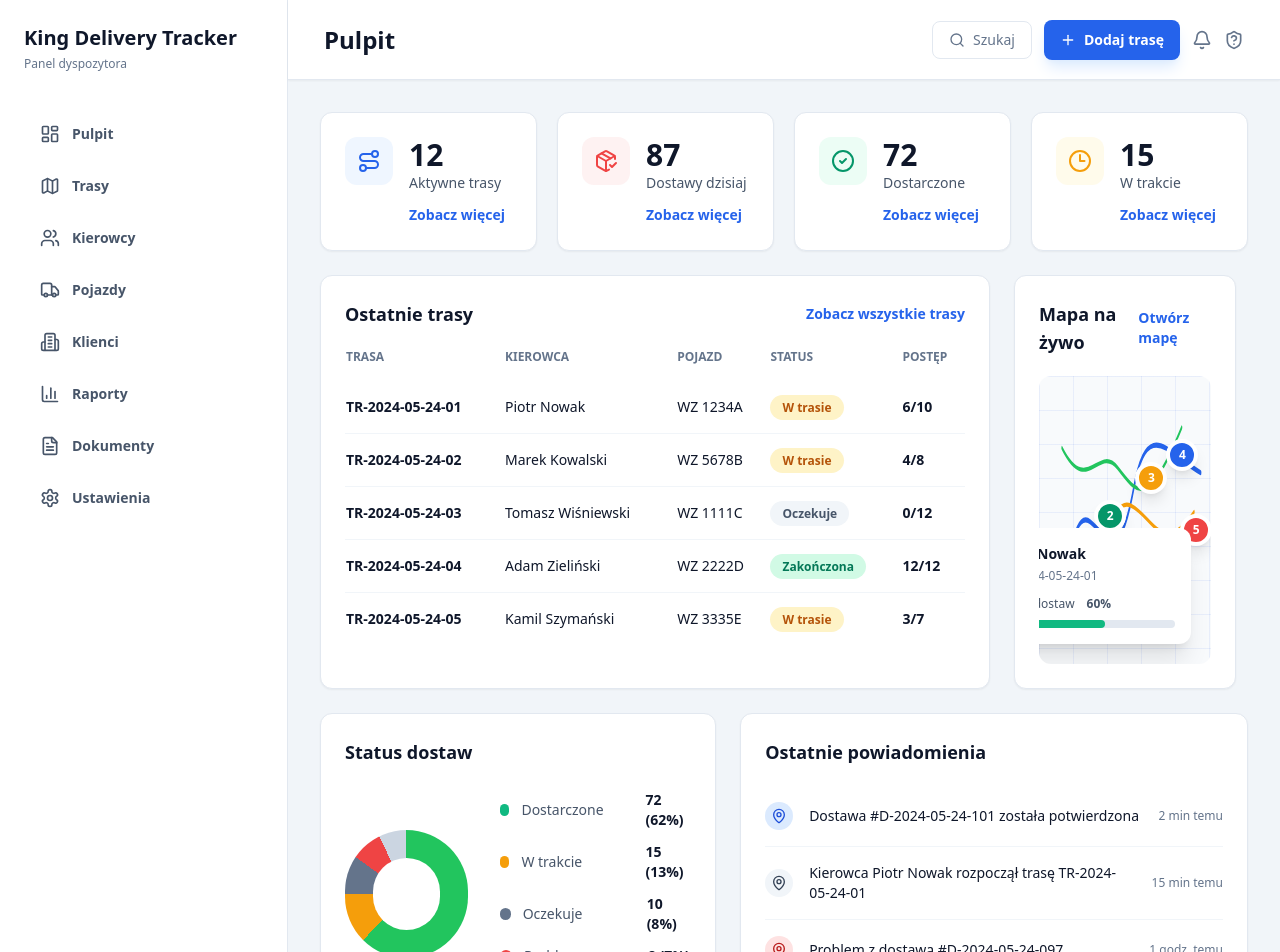
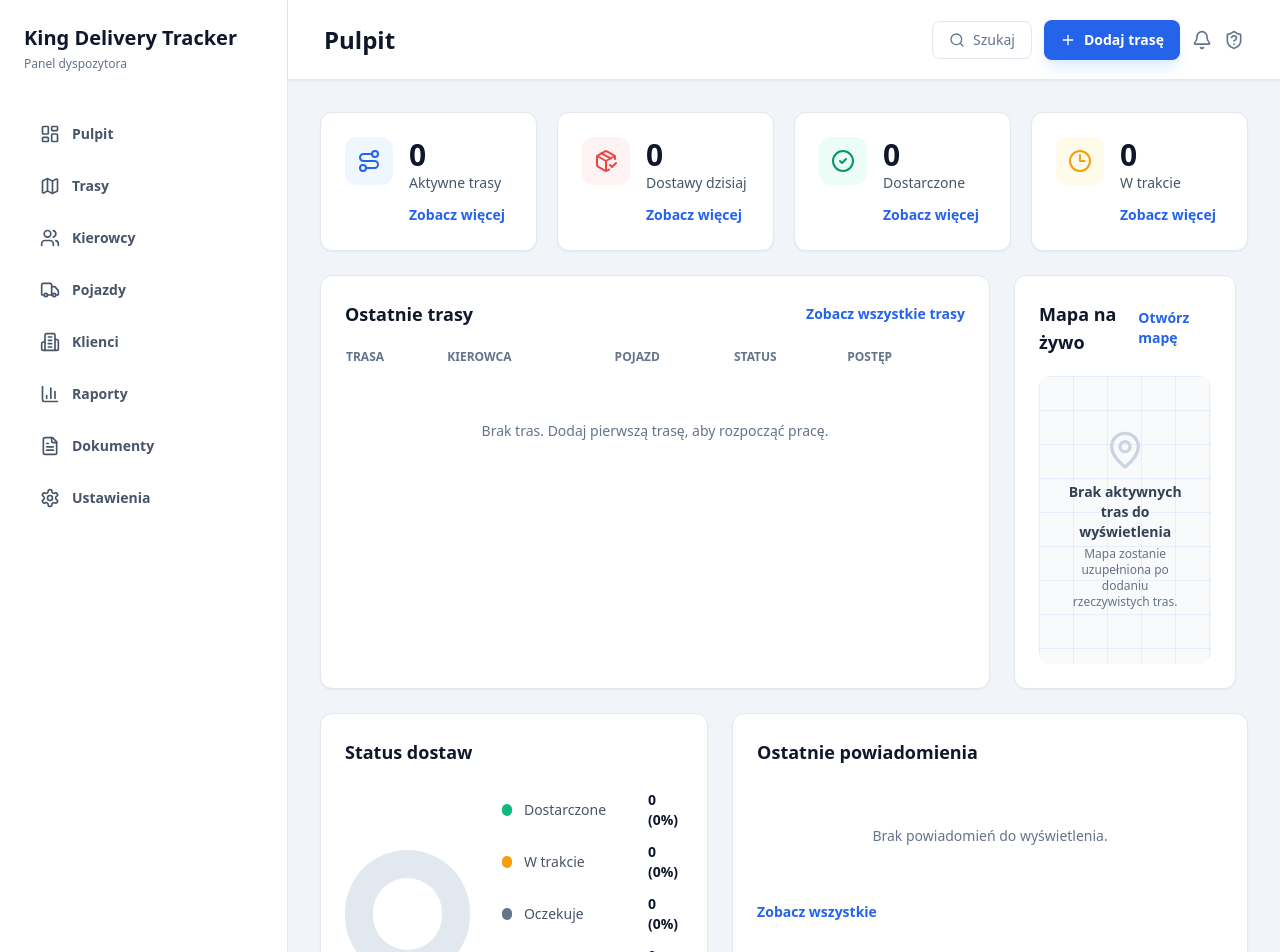
Before and after one commit to PolskiEMS/King-Delivery-Tracker, a Next.js app: page /dispatcher in a window 1280 px wide. Shown: the top 952 px of the page. Built offline with nearby package versions, Linux system fonts and the light colour scheme.

Commit message:
Remove demo data from app views

```diff
--- a/src/app/admin/page.tsx
+++ b/src/app/admin/page.tsx
@@ -4,7 +4,7 @@ import { ArrowLeft, Database, ShieldCheck, UserCog, Users } from "lucide-react";
 const cards = [
   {
     title: "Użytkownicy",
-    description: "128 kont w systemie",
+    description: "0 kont w systemie",
     icon: Users,
     color: "bg-blue-50 text-blue-600",
   },
--- a/src/app/dispatcher/page.tsx
+++ b/src/app/dispatcher/page.tsx
@@ -14,7 +14,7 @@ import { Sidebar } from "@/components/dashboard/sidebar";
 const stats = [
   {
     label: "Aktywne trasy",
-    value: "12",
+    value: "0",
     link: "Zobacz więcej",
     icon: Route,
     color: "text-blue-600",
@@ -22,7 +22,7 @@ const stats = [
   },
   {
     label: "Dostawy dzisiaj",
-    value: "87",
+    value: "0",
     link: "Zobacz więcej",
     icon: PackageCheck,
     color: "text-red-500",
@@ -30,7 +30,7 @@ const stats = [
   },
   {
     label: "Dostarczone",
-    value: "72",
+    value: "0",
     link: "Zobacz więcej",
     icon: CheckCircle2,
     color: "text-emerald-600",
@@ -38,7 +38,7 @@ const stats = [
   },
   {
     label: "W trakcie",
-    value: "15",
+    value: "0",
     link: "Zobacz więcej",
     icon: Clock3,
     color: "text-amber-500",
@@ -46,31 +46,17 @@ const stats = [
   },
 ];
 
-const routes = [
-  ["TR-2024-05-24-01", "Piotr Nowak", "WZ 1234A", "W trasie", "6/10"],
-  ["TR-2024-05-24-02", "Marek Kowalski", "WZ 5678B", "W trasie", "4/8"],
-  ["TR-2024-05-24-03", "Tomasz Wiśniewski", "WZ 1111C", "Oczekuje", "0/12"],
-  ["TR-2024-05-24-04", "Adam Zieliński", "WZ 2222D", "Zakończona", "12/12"],
-  ["TR-2024-05-24-05", "Kamil Szymański", "WZ 3335E", "W trasie", "3/7"],
+const routes: string[][] = [];
+
+const deliveryStatuses = [
+  ["Dostarczone", "0 (0%)", "bg-emerald-500"],
+  ["W trakcie", "0 (0%)", "bg-amber-500"],
+  ["Oczekuje", "0 (0%)", "bg-slate-500"],
+  ["Problem", "0 (0%)", "bg-red-500"],
+  ["Anulowane", "0 (0%)", "bg-slate-300"],
 ];
 
-const notifications = [
-  [
-    "Dostawa #D-2024-05-24-101 została potwierdzona",
-    "2 min temu",
-    "bg-blue-100 text-blue-700",
-  ],
-  [
-    "Kierowca Piotr Nowak rozpoczął trasę TR-2024-05-24-01",
-    "15 min temu",
-    "bg-slate-100 text-slate-700",
-  ],
-  [
-    "Problem z dostawą #D-2024-05-24-097",
-    "1 godz. temu",
-    "bg-red-100 text-red-700",
-  ],
-];
+const notifications: string[][] = [];
 
 function StatusBadge({ status }: { status: string }) {
   const styles: Record<string, string> = {
@@ -92,58 +78,15 @@ function StatusBadge({ status }: { status: string }) {
 
 function MapPreview() {
   return (
-    <div className="map-grid relative h-72 overflow-hidden rounded-xl bg-slate-50">
-      <svg
-        className="absolute inset-0 h-full w-full"
-        viewBox="0 0 600 280"
-        fill="none"
-        preserveAspectRatio="none"
-      >
-        <path
-          d="M38 230 C105 205 112 126 179 142 S282 181 330 109 S451 76 563 94"
-          stroke="#2563eb"
-          strokeWidth="5"
-          strokeLinecap="round"
-        />
-        <path
-          d="M166 205 C231 184 245 116 320 126 S431 178 540 132"
-          stroke="#f59e0b"
-          strokeWidth="4"
-          strokeLinecap="round"
-        />
-        <path
-          d="M80 70 C166 118 207 66 273 89 S373 134 497 50"
-          stroke="#22c55e"
-          strokeWidth="4"
-          strokeLinecap="round"
-        />
-      </svg>
-
-      {[
-        ["1", "left-[14%] top-[58%] bg-blue-600"],
-        ["2", "left-[32%] top-[43%] bg-emerald-600"],
-        ["3", "left-[56%] top-[30%] bg-amber-500"],
-        ["4", "left-[74%] top-[22%] bg-blue-600"],
-        ["5", "left-[82%] top-[48%] bg-red-500"],
-      ].map(([label, classes]) => (
-        <span
-          key={label}
-          className={`absolute flex h-8 w-8 items-center justify-center rounded-full border-4 border-white text-xs font-black text-white shadow-lg ${classes}`}
-        >
-          {label}
-        </span>
-      ))}
-
-      <div className="absolute bottom-5 right-5 rounded-xl bg-white p-4 shadow-xl">
-        <p className="text-sm font-bold text-slate-900">Piotr Nowak</p>
-        <p className="mt-1 text-xs text-slate-500">TR-2024-05-24-01</p>
-        <div className="mt-3 flex items-center gap-3 text-xs text-slate-600">
-          <span>6 / 10 dostaw</span>
-          <span className="font-semibold">60%</span>
-        </div>
-        <div className="mt-2 h-2 w-44 rounded-full bg-slate-200">
-          <div className="h-2 w-3/5 rounded-full bg-emerald-500" />
-        </div>
+    <div className="map-grid flex h-72 items-center justify-center overflow-hidden rounded-xl bg-slate-50 p-6 text-center">
+      <div>
+        <MapPin className="mx-auto h-10 w-10 text-slate-300" />
+        <p className="mt-3 text-sm font-semibold text-slate-700">
+          Brak aktywnych tras do wyświetlenia
+        </p>
+        <p className="mt-1 text-xs text-slate-500">
+          Mapa zostanie uzupełniona po dodaniu rzeczywistych tras.
+        </p>
       </div>
     </div>
   );
@@ -237,7 +180,9 @@ export default function DispatcherPage() {
                     </thead>
 
                     <tbody className="divide-y divide-slate-100">
-                      {routes.map(([id, driver, vehicle, status, progress]) => (
+                      {routes.length > 0 ? (
+                        routes.map(
+                          ([id, driver, vehicle, status, progress]) => (
                             <tr key={id}>
                               <td className="py-4 font-semibold">{id}</td>
                               <td className="py-4">{driver}</td>
@@ -247,7 +192,19 @@ export default function DispatcherPage() {
                               </td>
                               <td className="py-4 font-semibold">{progress}</td>
                             </tr>
-                      ))}
+                          ),
+                        )
+                      ) : (
+                        <tr>
+                          <td
+                            colSpan={5}
+                            className="py-10 text-center text-sm text-slate-500"
+                          >
+                            Brak tras. Dodaj pierwszą trasę, aby rozpocząć
+                            pracę.
+                          </td>
+                        </tr>
+                      )}
                     </tbody>
                   </table>
                 </div>
@@ -270,18 +227,12 @@ export default function DispatcherPage() {
                 <h2 className="text-lg font-bold">Status dostaw</h2>
 
                 <div className="mt-6 flex items-center gap-8">
-                  <div className="h-32 w-32 rounded-full bg-[conic-gradient(#22c55e_0_62%,#f59e0b_62%_75%,#64748b_75%_85%,#ef4444_85%_93%,#cbd5e1_93%_100%)] p-7">
+                  <div className="h-32 w-32 rounded-full bg-slate-200 p-7">
                     <div className="h-full w-full rounded-full bg-white" />
                   </div>
 
                   <div className="space-y-3 text-sm">
-                    {[
-                      ["Dostarczone", "72 (62%)", "bg-emerald-500"],
-                      ["W trakcie", "15 (13%)", "bg-amber-500"],
-                      ["Oczekuje", "10 (8%)", "bg-slate-500"],
-                      ["Problem", "8 (7%)", "bg-red-500"],
-                      ["Anulowane", "5 (4%)", "bg-slate-300"],
-                    ].map(([label, value, color]) => (
+                    {deliveryStatuses.map(([label, value, color]) => (
                       <div key={label} className="flex items-center gap-3">
                         <span className={`h-3 w-3 rounded-full ${color}`} />
                         <span className="min-w-28 text-slate-600">{label}</span>
@@ -296,7 +247,8 @@ export default function DispatcherPage() {
                 <h2 className="text-lg font-bold">Ostatnie powiadomienia</h2>
 
                 <div className="mt-5 divide-y divide-slate-100">
-                  {notifications.map(([message, time, color]) => (
+                  {notifications.length > 0 ? (
+                    notifications.map(([message, time, color]) => (
                       <div
                         key={message}
                         className="flex items-center gap-4 py-4 text-sm"
@@ -309,7 +261,12 @@ export default function DispatcherPage() {
                         <p className="flex-1 font-medium">{message}</p>
                         <span className="text-xs text-slate-500">{time}</span>
                       </div>
-                  ))}
+                    ))
+                  ) : (
+                    <p className="py-10 text-center text-sm text-slate-500">
+                      Brak powiadomień do wyświetlenia.
+                    </p>
+                  )}
                 </div>
 
                 <a
--- a/src/app/driver/page.tsx
+++ b/src/app/driver/page.tsx
@@ -9,39 +9,17 @@ import {
 } from "lucide-react";
 import { Button } from "@/components/ui/button";
 
-const stops = [
-  [
-    "Firma ABC Sp. z o.o.",
-    "ul. Przemysłowa 10, Warszawa",
-    "Dostarczono",
-    "text-emerald-400",
-  ],
-  [
-    "Hurtownia XYZ",
-    "ul. Logistyczna 5, Warszawa",
-    "Dostarczono",
-    "text-emerald-400",
-  ],
-  [
-    "Sklep 123",
-    "ul. Kwiatowa 20, Warszawa",
-    "W trakcie",
-    "text-amber-300",
-  ],
-  [
-    "Magazyn DEF",
-    "ul. Towarowa 15, Warszawa",
-    "Oczekuje",
-    "text-slate-400",
-  ],
-];
+const stops: string[][] = [];
 
 export default function DriverPage() {
   return (
     <main className="min-h-screen bg-slate-950 p-4 text-white">
       <section className="mx-auto max-w-md rounded-[2rem] border border-white/10 bg-[#07111d] p-5 shadow-2xl shadow-black/50">
         <header className="flex items-center justify-between py-3">
-          <Link href="/" className="rounded-full p-2 transition hover:bg-white/10">
+          <Link
+            href="/"
+            className="rounded-full p-2 transition hover:bg-white/10"
+          >
             <ArrowLeft className="h-5 w-5" />
           </Link>
           <p className="font-bold">Moja trasa</p>
@@ -49,29 +27,23 @@ export default function DriverPage() {
         </header>
 
         <div className="mt-6 rounded-2xl bg-white/[0.04] p-5">
-          <p className="font-bold">TR-2024-05-24-01</p>
-          <p className="mt-1 text-sm text-slate-400">10 punktów dostawy</p>
+          <p className="font-bold">Brak przypisanej trasy</p>
+          <p className="mt-1 text-sm text-slate-400">0 punktów dostawy</p>
 
           <div className="mt-5 flex items-center justify-between text-sm">
             <span>Postęp trasy</span>
-            <span className="font-semibold">6 / 10</span>
+            <span className="font-semibold">0 / 0</span>
           </div>
 
           <div className="mt-2 h-2 rounded-full bg-slate-800">
-            <div className="h-2 w-3/5 rounded-full bg-emerald-500" />
+            <div className="h-2 w-0 rounded-full bg-emerald-500" />
           </div>
         </div>
 
         <div className="mt-5 space-y-3">
-          {stops.map(([name, address, status, color], index) => (
-            <article
-              key={name}
-              className={`rounded-2xl p-4 ${
-                index === 2
-                  ? "bg-blue-600/20 ring-1 ring-blue-500/30"
-                  : "bg-white/[0.03]"
-              }`}
-            >
+          {stops.length > 0 ? (
+            stops.map(([name, address, status, color], index) => (
+              <article key={name} className="rounded-2xl bg-white/[0.03] p-4">
                 <div className="flex items-start gap-3">
                   <span className="flex h-8 w-8 shrink-0 items-center justify-center rounded-full bg-white/10 text-sm font-bold">
                     {index + 1}
@@ -87,7 +59,12 @@ export default function DriverPage() {
                   </span>
                 </div>
               </article>
-          ))}
+            ))
+          ) : (
+            <div className="rounded-2xl bg-white/[0.03] p-5 text-center text-sm text-slate-400">
+              Brak punktów dostawy do wyświetlenia.
+            </div>
+          )}
         </div>
 
         <div className="mt-6 grid grid-cols-2 gap-3">
--- a/src/app/register/page.tsx
+++ b/src/app/register/page.tsx
@@ -29,7 +29,9 @@ export default function RegisterPage() {
               Utwórz konto w King Delivery Tracker.
             </h1>
             <p className="mt-5 text-base leading-7 text-slate-300">
-              Formularz jest przygotowany pod role dyspozytora i kierowcy, umożliwiając szybkie utworzenie konta z odpowiednimi uprawnieniami.
+              Formularz jest przygotowany pod role dyspozytora i kierowcy,
+              umożliwiając szybkie utworzenie konta z odpowiednimi
+              uprawnieniami.
             </p>
           </div>
 
@@ -39,7 +41,9 @@ export default function RegisterPage() {
                 <UserPlus className="h-6 w-6" />
               </span>
               <div>
-                <h2 className="text-2xl font-bold text-white">Zarejestruj się</h2>
+                <h2 className="text-2xl font-bold text-white">
+                  Zarejestruj się
+                </h2>
                 <p className="text-sm text-slate-400">
                   Załóż konto użytkownika systemu
                 </p>
@@ -57,7 +61,7 @@ export default function RegisterPage() {
                 <Input
                   id="firstName"
                   name="firstName"
-                  placeholder="Jan"
+                  placeholder="Imię"
                   autoComplete="given-name"
                 />
               </div>
@@ -72,7 +76,7 @@ export default function RegisterPage() {
                 <Input
                   id="lastName"
                   name="lastName"
-                  placeholder="Kowalski"
+                  placeholder="Nazwisko"
                   autoComplete="family-name"
                 />
               </div>
@@ -88,7 +92,7 @@ export default function RegisterPage() {
                   <Input
                     id="company"
                     name="company"
-                    placeholder="King Logistics Sp. z o.o."
+                    placeholder="Nazwa firmy"
                     className="pl-11"
                   />
                   <Building2 className="absolute left-4 top-1/2 h-5 w-5 -translate-y-1/2 text-slate-500" />
@@ -107,7 +111,7 @@ export default function RegisterPage() {
                     id="email"
                     name="email"
                     type="email"
-                    placeholder="jan@firma.pl"
+                    placeholder="email@firma.pl"
                     autoComplete="email"
                     className="pl-11"
                   />
```
Lines whose indentation alone changed are shown as unchanged.
